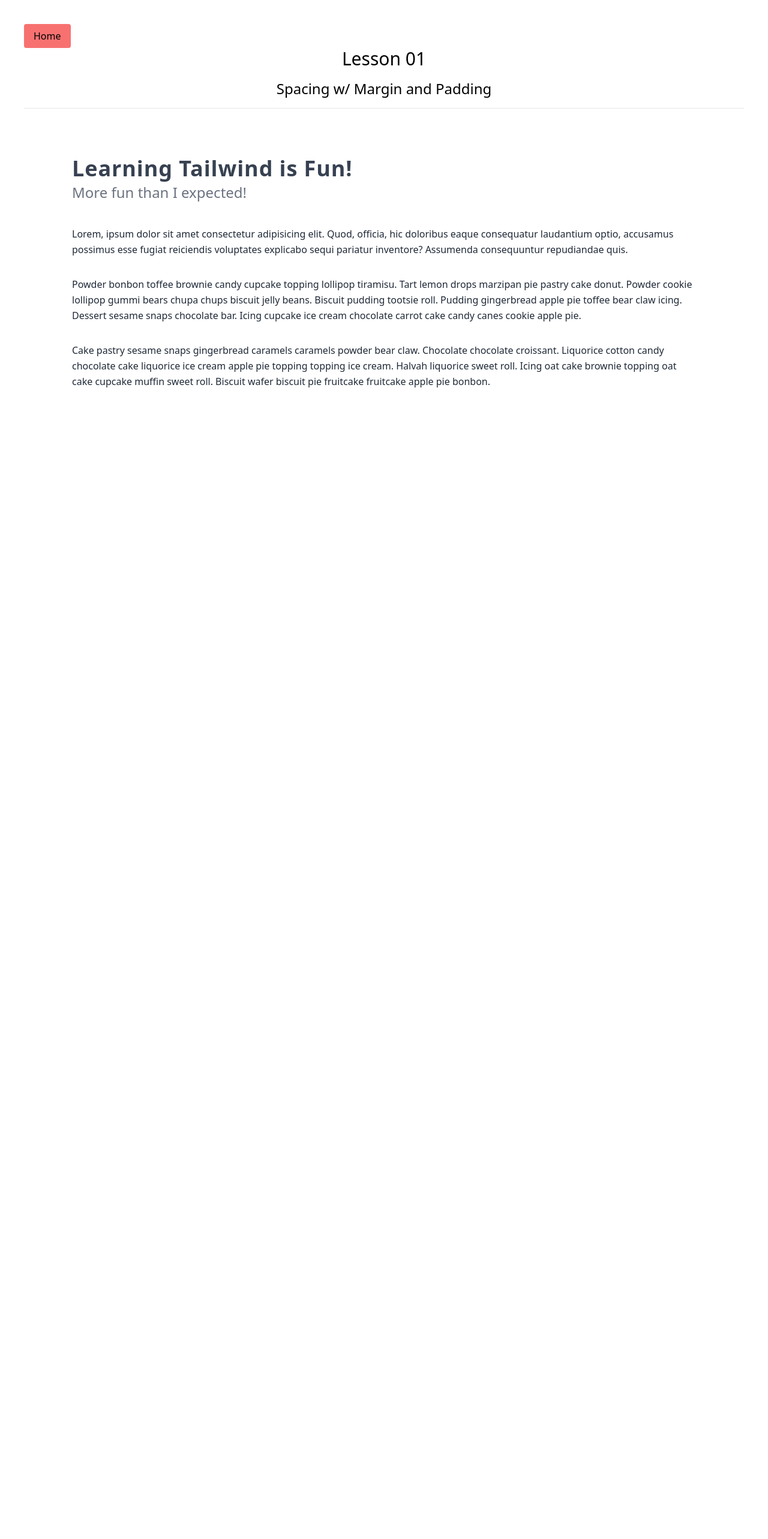
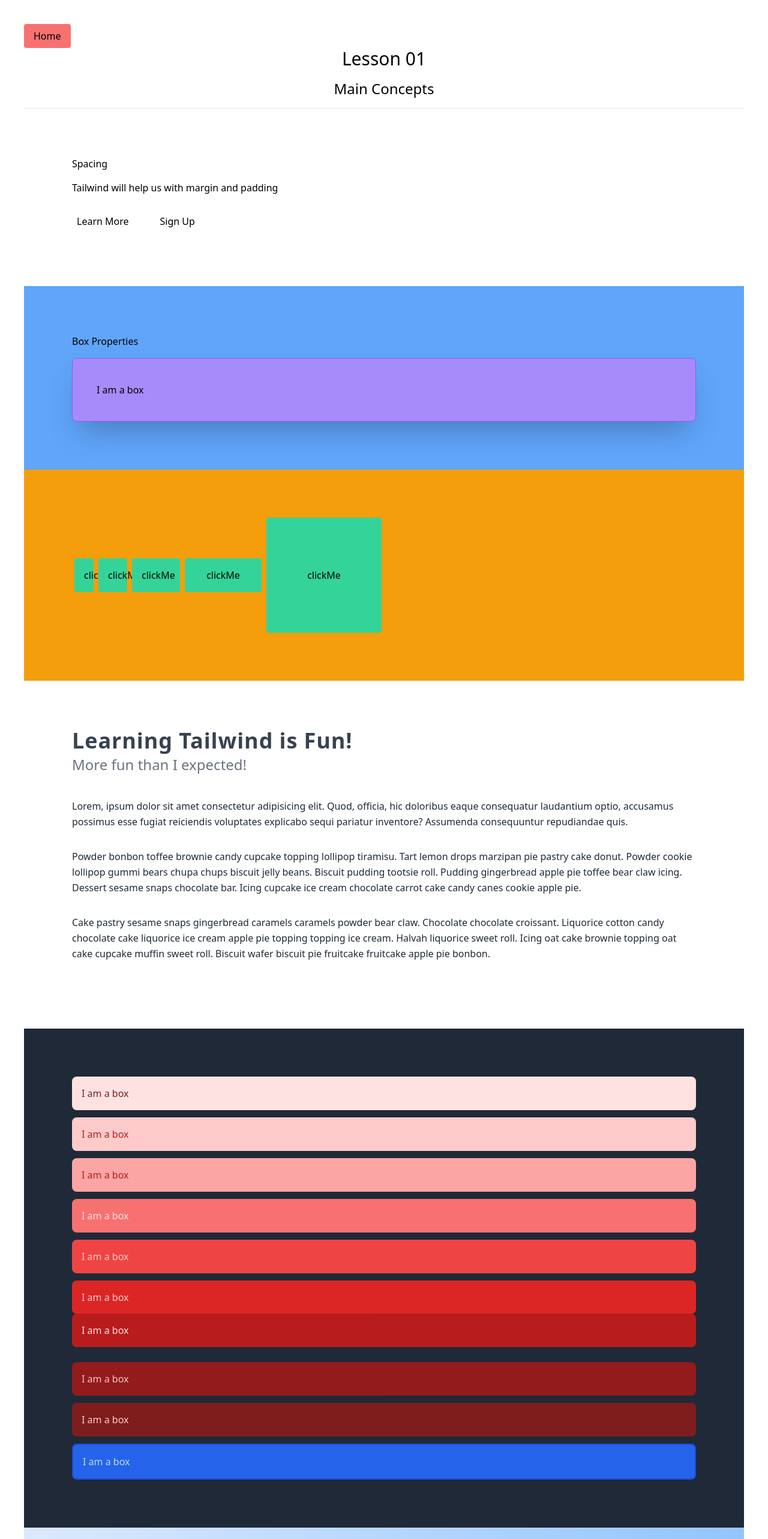
Before and after one commit to jiribeck/learning-better_dev_course, a React (Create React App) app: page /lesson01 in a window 1280 px wide. Shown: the top 2566 px of the page at 60% size. Before the commit the page ends 801 px from the top, so only its background shows below. Built offline with nearby package versions, Linux system fonts and the light colour scheme.

Commit message:
finishes L01

```diff
--- a/src/lessons/lesson01.js
+++ b/src/lessons/lesson01.js
@@ -13,34 +13,29 @@ export default function lesson01({ history }) {
         </button>
         <div className="text-center">
           <div className="text-center text-3xl font-thin">Lesson 01</div>
-          <div className="py-4 text-2xl font-medium">
-            Spacing w/ Margin and Padding
-          </div>
+          <div className="py-4 text-2xl font-medium">Main Concepts</div>
           <hr />
         </div>
         <div className="lesson-code">
           {/* spacing */}
-          {/* <div className="p-20">
+          <div className="p-20">
             <h2 className="mb-4">Spacing</h2>
             <p className="mb-4">
               Tailwind will help us with margin and padding
             </p>
             <button className="mr-3 px-2 py-4">Learn More</button>
             <button className="mr-3 px-8 py-4">Sign Up</button>
-            </div> */}
-
+          </div>
           {/* box-properties */}
-          {/* <div className="p-20 bg-blue-400">
+          <div className="p-20 bg-blue-400">
             <h2 className="mb-4">Box Properties</h2>
             <div className="p-10 bg-purple-400 rounded-lg border-purple-500 border shadow-2xl">
               I am a box
             </div>
-            </div> */}
-
+          </div>
           {/* sizing and numbering */}
           {/* 1 point = 0.25rem = 4px (in modern browsers) */}
-
-          {/* <div className="p-20 bg-yellow-500">
+          <div className="p-20 bg-yellow-500">
             <button className="mx-1 p-4 bg-green-400 rounded w-8">
               clickMe
             </button>
@@ -56,8 +51,7 @@ export default function lesson01({ history }) {
             <button className="mx-1 p-4 bg-green-400 rounded w-48 h-48">
               clickMe
             </button>
-            </div> */}
-
+          </div>
           {/* typography */}
           <div className="p-20 text-gray-800 leading-relaxed">
             <h2 className="mb-1 text-4xl text-gray-700 font-bold text-lg tracking-wide">
@@ -89,13 +83,51 @@ export default function lesson01({ history }) {
               fruitcake fruitcake apple pie bonbon.
             </p>
           </div>
-          {/* colors */}
-
-          {/* pseudo classes */}
-
+          {/* colors */} {/* pseudo classes */}
           {/* transitions and transforms */}
-
           {/* animations */}
+          <div className="p-20 bg-gray-800 space-y-3">
+            <div className="p-4 rounded-lg bg-red-100 hover:bg-red-900 text-red-900 hover:text-red-100 transition-colors duration-200">
+              I am a box
+            </div>
+            <div className="p-4 rounded-lg bg-red-200 text-red-700 transform hover:translate-x-4 duration-300">
+              I am a box
+            </div>
+            <div className="p-4 rounded-lg bg-red-300 text-red-700 transform hover:rotate-180 duration-1000">
+              I am a box
+            </div>
+            <div className="p-4 rounded-lg bg-red-400 text-red-100 transform hover:scale-105 duration-300">
+              I am a box
+            </div>
+            <div className="p-4 rounded-lg bg-red-500 text-red-200">
+              I am a box
+            </div>
+            <div className="p-4 rounded-lg bg-red-600 text-red-200">
+              I am a box
+            </div>
+            <div className="p-4 rounded-lg bg-red-700 text-red-100 animate-bounce">
+              I am a box
+            </div>
+            <div className="p-4 rounded-lg bg-red-800 text-red-200 animate-pulse">
+              I am a box
+            </div>
+            <div className="group space-y-3">
+              <div className="p-4 rounded-lg bg-red-900 text-red-200 group-hover:bg-red-200 group-hover:text-red-800">
+                I am a box
+              </div>
+              <div className="p-4 rounded-lg bg-blue-600 text-blue-200 border-2 border-blue-700 group-hover:bg-blue-200 group-hover:text-blue-600">
+                I am a box
+              </div>
+            </div>
+          </div>
+          {/* Gradients */}
+          <div className="p-2O">
+            <div className="min-h-screen flex items-center justify-center bg-gradient-to-r from-blue-100 to-blue-300">
+              <h1 className="text-6xl font-bold text-transparent bg-clip-text bg-gradient-to-br from-blue-900 to-blue-700">
+                Whoa Gradients!
+              </h1>
+            </div>
+          </div>
         </div>
       </div>
     </div>
```
Lines whose indentation alone changed are shown as unchanged.
